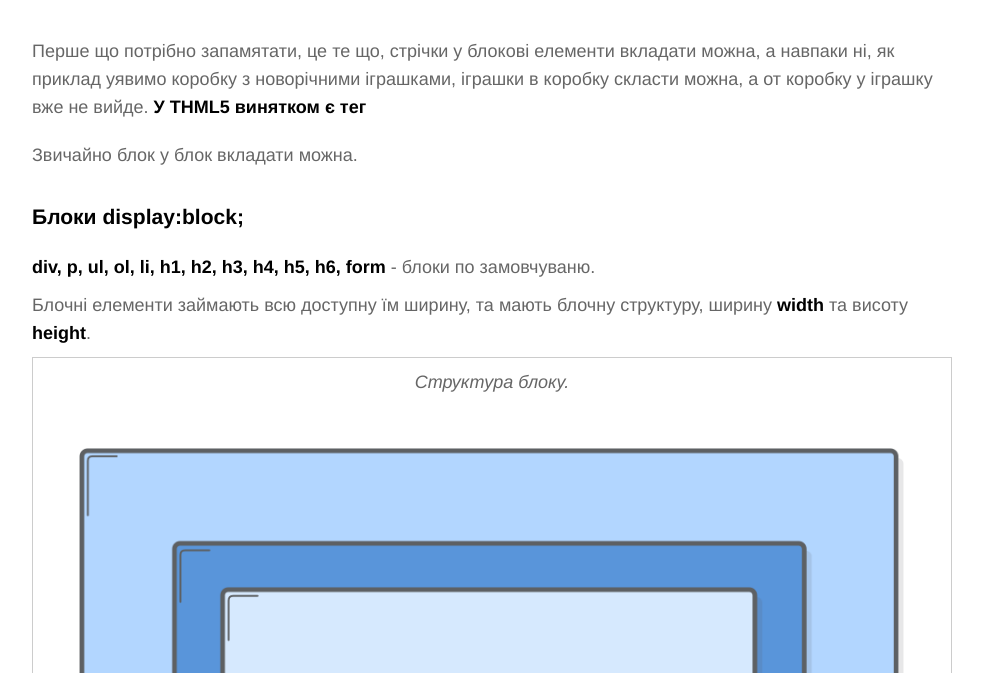
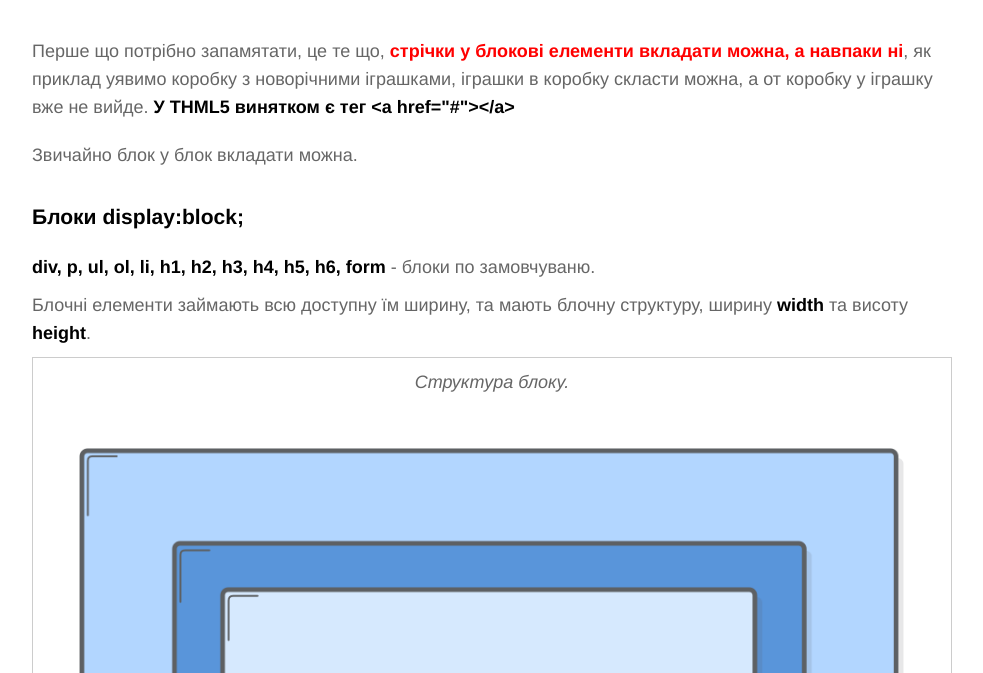
Before and after one commit to derunva/derunva.github.io, a plain HTML site: page lesson_2.html in a window 1280 px wide. Shown: the part 127-800 px from the top of the page, without its empty margins (148-1131 px from the left). Drawn offline with Linux system fonts and the light colour scheme.

Commit message:
l2 change text

```diff
--- a/lesson_2.html
+++ b/lesson_2.html
@@ -8,7 +8,9 @@
   <body>
     <section class="wrapper">
       <h1>Блоки та стрічки(рядкові елементи)</h1>
-      <p>Перше що потрібно запамятати, це те що, стрічки у блокові елементи вкладати можна, а навпаки ні, як приклад уявимо коробку з новорічними іграшками, іграшки в коробку скласти можна, а от коробку у іграшку вже не вийде. <strong>У THML5 винятком є тег <a href="#"></a></strong></p>
+      <p>Перше що потрібно запамятати, це те що,
+        <srtong class="danger">стрічки у блокові елементи вкладати можна, а навпаки ні</srtong>, як приклад уявимо коробку з новорічними іграшками, іграшки в коробку скласти можна, а от коробку у іграшку вже не вийде. <strong>У THML5 винятком є тег &lt;a href=&quot;#&quot;&gt;&lt;/a&gt;</strong>
+      </p>
       <p>Звичайно блок у блок вкладати можна.</p>
       <h3>Блоки <strong>display:block;</strong></h3>
       <p><strong>div, p, ul, ol, li, h1, h2, h3, h4, h5, h6, form</strong> - блоки по замовчуваню.</p>Блочні елементи займають всю доступну їм ширину, та мають блочну структуру, ширину <strong>width</strong> та висоту <strong>height</strong>.
```
